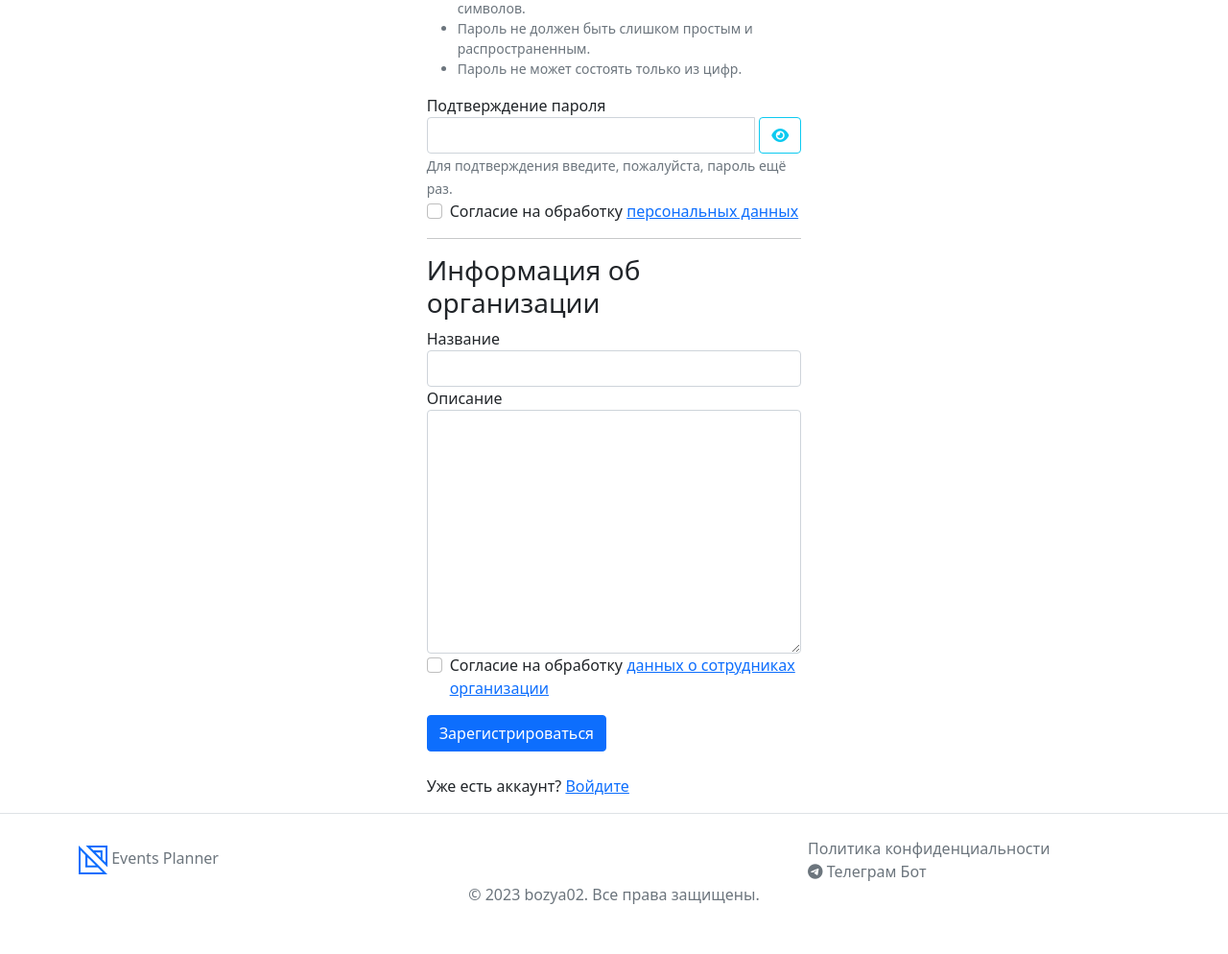
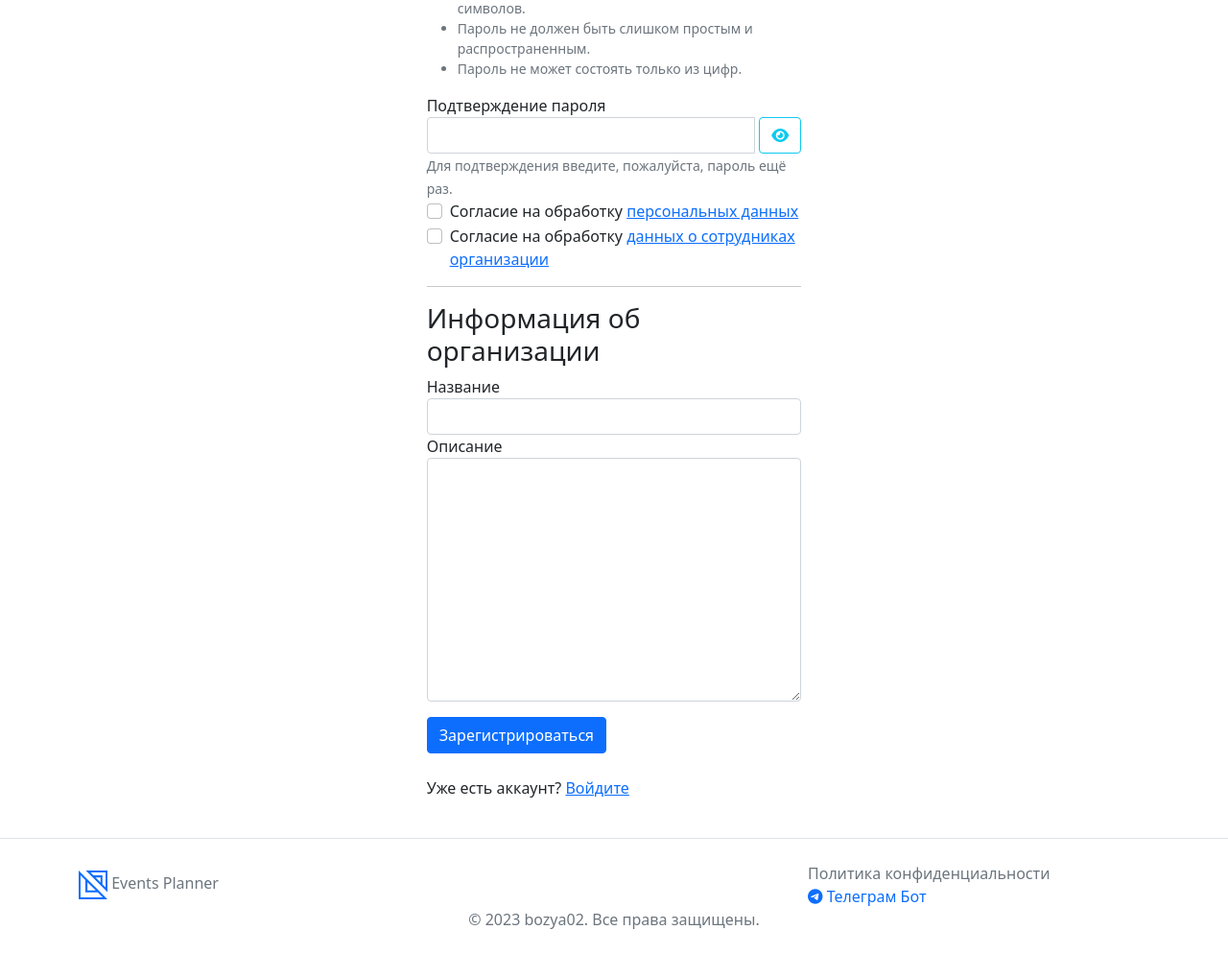
Before and after one commit to bozya02/event_planner, a Django app: page /registration/ in a window 1280 px wide. Shown: the part 630-1624 px from the top of the page at 96% size. Before the commit the page ends 1572 px from the top, so only its background shows below. Run offline with Django 4.2, Linux system fonts and the light colour scheme; parts of the project's set-up code (start-up, migrations or seed data) failed here and were passed over; some libraries are stand-ins or nearby versions.

Commit message:
fix forms

```diff
--- a/core/service.py
+++ b/core/service.py
@@ -4,7 +4,7 @@ from core.models import *
 from api.serializers import *
 import requests
 
-bot_url = 'https://8727-178-205-174-86.ngrok-free.app/'
+bot_url = 'https://bot.events.fvds.ru/'
 
 
 def send_new_task(task: EventTask):
--- a/frontend/forms.py
+++ b/frontend/forms.py
@@ -21,6 +21,8 @@ class LoginForm(AuthenticationForm):
 
 class RegistrationForm(UserCreationForm):
     personal_data_consent = forms.BooleanField(required=True, label='Согласие на обработку персональных данных')
+    employee_data_consent = forms.BooleanField(required=True,
+                                               label='Согласие на обработку данных сотрудников организации')
 
     class Meta:
         model = CustomUser
@@ -33,9 +35,6 @@ class RegistrationForm(UserCreationForm):
 
 
 class OrganizationForm(forms.ModelForm):
-    employee_data_consent = forms.BooleanField(required=True,
-                                               label='Согласие на обработку данных сотрудников организации')
-
     class Meta:
         model = Organization
         fields = ['name', 'description']
--- a/templates/events.html
+++ b/templates/events.html
@@ -4,7 +4,6 @@
 {% block content %}
     <h2>Список мероприятий</h2>
     {% if events %}
-        <div class="container">
         <div class="row event-cards">
             {% for event in events %}
                 <div class="col-md-4">
@@ -31,7 +30,6 @@
                 {% endif %}
             {% endfor %}
             </div>
-        </div>
     {% else %}
         <p>Нет доступных мероприятий.</p>
     {% endif %}
--- a/templates/footer.html
+++ b/templates/footer.html
@@ -1,6 +1,6 @@
 {% load static %}
 
-<footer class="py-4 border-top">
+<footer class="py-4 border-top mt-4">
     <div class="container">
         <div class="row justify-content-between align-items-center">
             <div class="col-md-4">
@@ -14,8 +14,8 @@
                     <li class="list-inline-item">
                         <a href="{% url 'policy' %}" class="text-muted text-decoration-none">Политика конфиденциальности</a>
                     </li>
-                    <li class="list-inline-item">
-                        <a href="https://t.me/event_plan_bot" target="_blank" class="text-muted text-decoration-none">
+                    <li class="list-inline-item text-primary">
+                        <a href="https://t.me/event_plan_bot" target="_blank" class="text-decoration-none">
                             <i class="fab fa-telegram mr-1"></i> Телеграм Бот
                         </a>
                     </li>
--- a/templates/registration.html
+++ b/templates/registration.html
@@ -30,6 +30,16 @@
                                         <div class="alert alert-danger" role="alert">{{ error }}</div>
                                     {% endfor %}
                                 </div>
+                            {% elif field.name == "employee_data_consent" %}
+                                <div class="form-check">
+                                    {{ field|add_class:'form-check-input' }}
+                                    <label for="{{ field.id_for_label }}">Согласие на обработку <a
+                                            href="{% url 'policy' %}"
+                                            target="_blank">данных о сотрудниках организации</a></label>
+                                    {% for error in field.errors %}
+                                        <div class="alert alert-danger" role="alert">{{ error }}</div>
+                                    {% endfor %}
+                                </div>
                             {% else %}
                                 <label for="{{ field.id_for_label }}">{{ field.label }}</label>
                                 {{ field|add_class:'form-control' }}
@@ -45,17 +55,6 @@
                     <hr>
                     <h3>Информация об организации</h3>
                     {% for field in organization_form.visible_fields %}
-                        {% if field.name == "employee_data_consent" %}
-                            <div class="form-check">
-                                {{ field|add_class:'form-check-input' }}
-                                <label for="{{ field.id_for_label }}">Согласие на обработку <a href="{% url 'policy' %}"
-                                                                                               target="_blank">данных о
-                                    сотрудниках организации</a></label>
-                                {% for error in field.errors %}
-                                    <div class="alert alert-danger" role="alert">{{ error }}</div>
-                                {% endfor %}
-                            </div>
-                        {% else %}
                         <div class="form-group">
                             <label for="{{ field.id_for_label }}">{{ field.label }}</label>
                             {{ field|add_class:'form-control' }}
@@ -63,7 +62,6 @@
                                 <div class="alert alert-danger" role="alert">{{ error }}</div>
                             {% endfor %}
                         </div>
-                        {% endif %}
                     {% endfor %}
                     <div class="mt-3">
                         <button type="submit" class="btn btn-primary">Зарегистрироваться</button>
```
Lines whose indentation alone changed are shown as unchanged.
